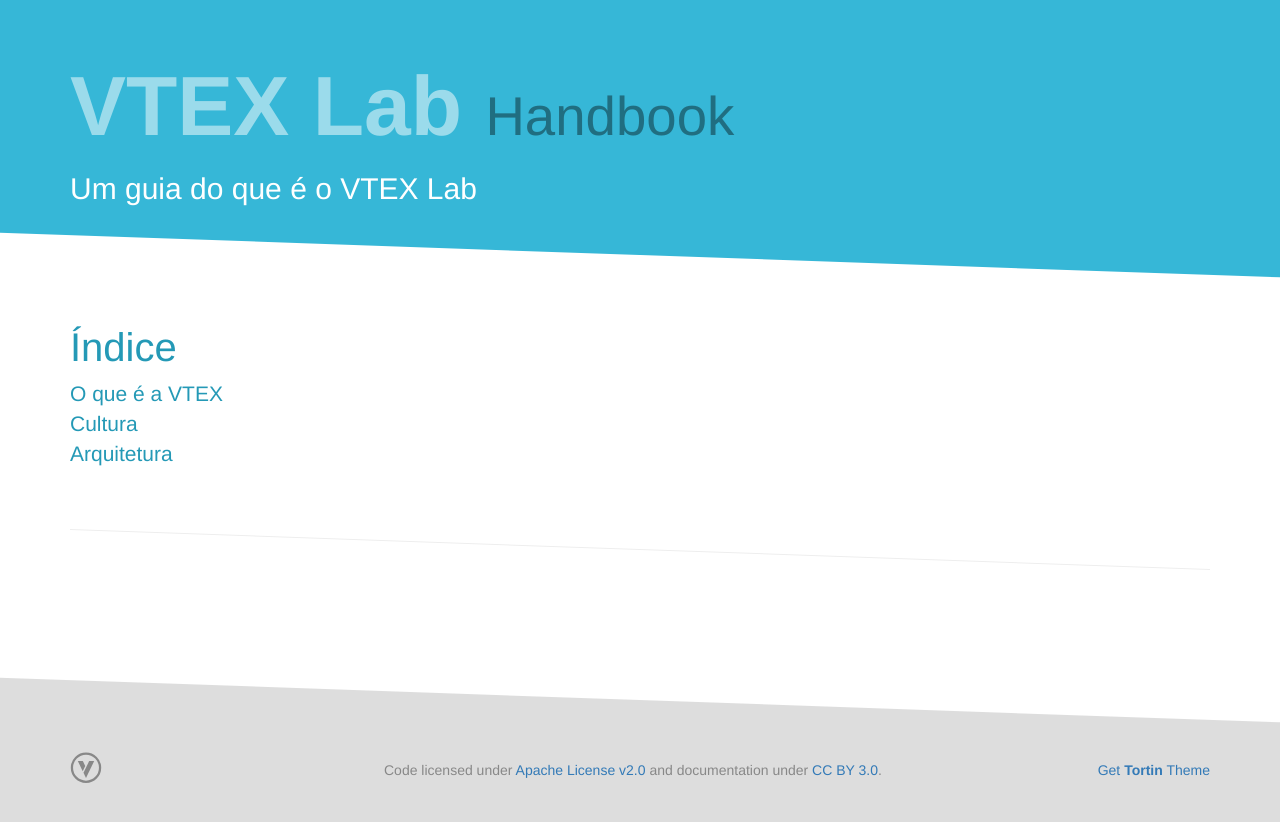
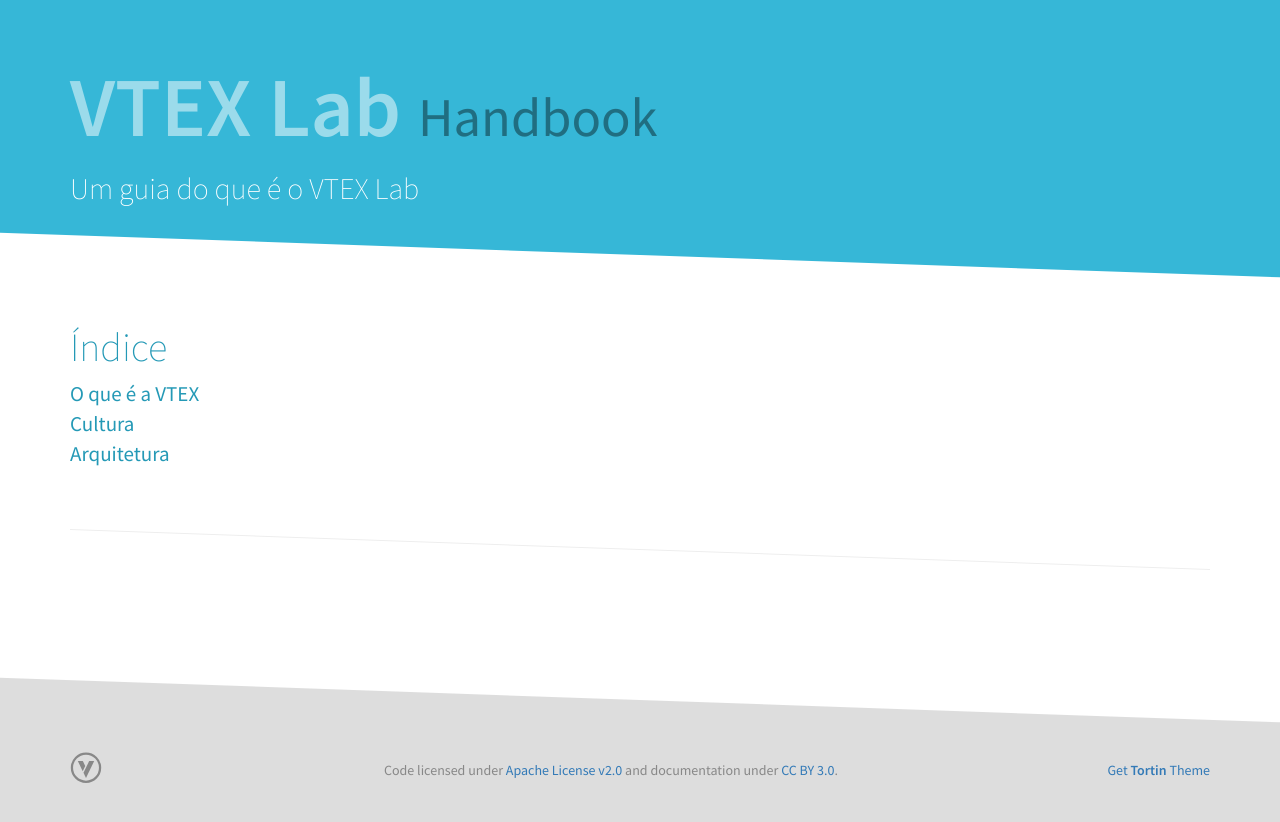
Before and after one commit to adrianoaguiar/handbook, a website: page index.html in a window 1280 px wide. Drawn offline with nearby package versions, Linux system fonts and the light colour scheme; a script that the page names is missing.

Commit message:
Add font import

```diff
--- a/style/tortin.css
+++ b/style/tortin.css
@@ -1,3 +1,4 @@
+@import url(http://fonts.googleapis.com/css?family=Source+Sans+Pro:200,400,600);
 body {
   font-family: 'Source Sans Pro', Helvetica, Arial, sans-serif;
   color: #525252;
```
